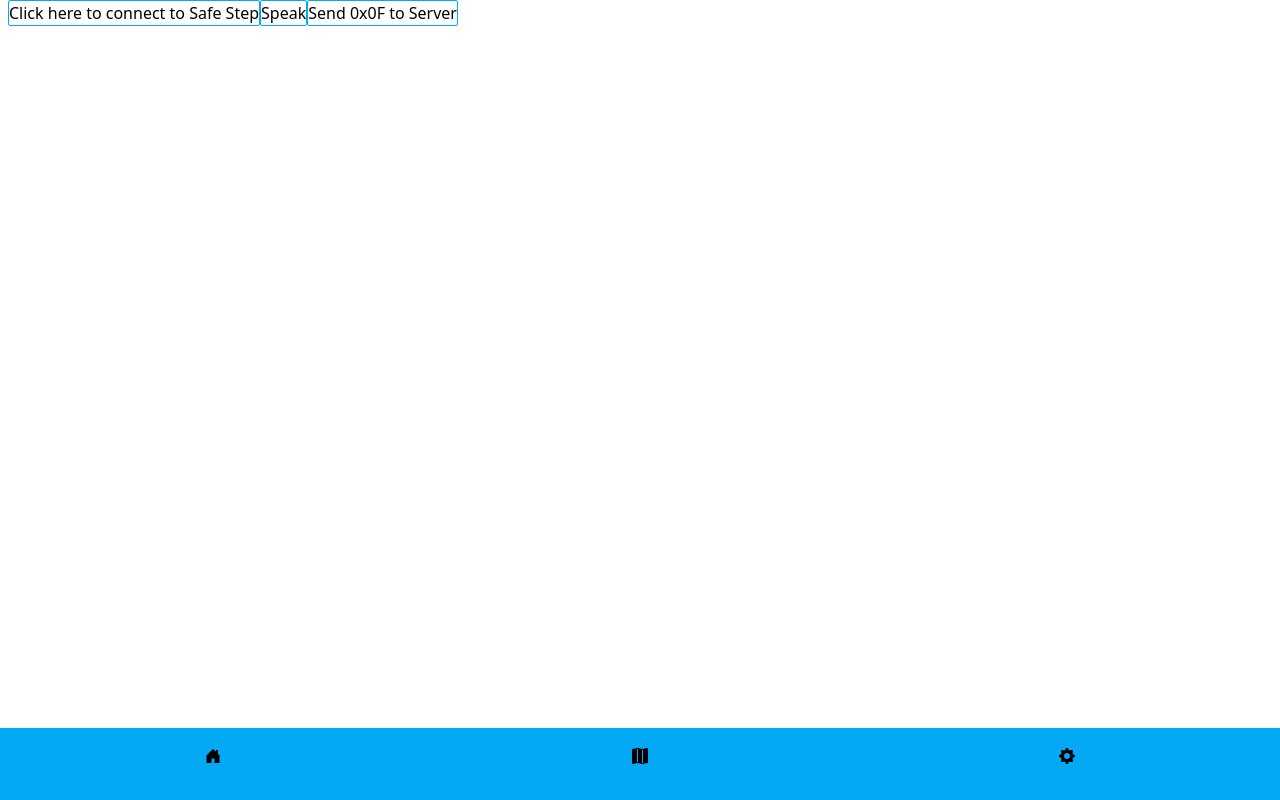
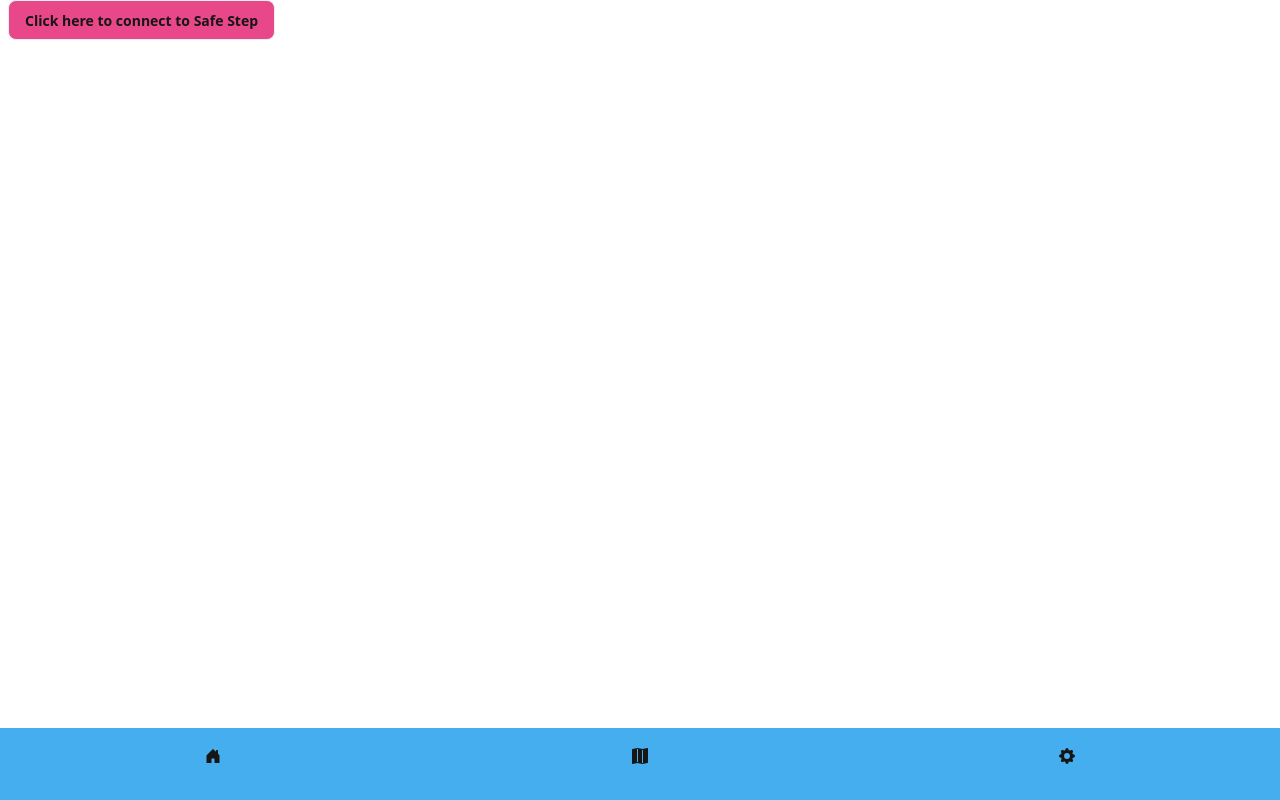
Before and after one commit to SafeStep-org/Safe-Step, a React (Vite) app in the folder Safe-Step-App/: page / in a window 1280 px wide. Built offline with nearby package versions, Linux system fonts and the light colour scheme.

Commit message:
created bt context

```diff
--- a/Safe-Step-App/package.json
+++ b/Safe-Step-App/package.json
@@ -24,6 +24,7 @@
     "@types/react": "^19.0.10",
     "@types/react-dom": "^19.0.4",
     "@vitejs/plugin-react": "^4.3.4",
+    "daisyui": "^5.0.18",
     "eslint": "^9.21.0",
     "eslint-plugin-react-hooks": "^5.1.0",
     "eslint-plugin-react-refresh": "^0.4.19",
--- /dev/null
+++ b/Safe-Step-App/src/components/BluetoothContext.jsx
@@ -0,0 +1,117 @@
+import { createContext, useContext, useState, useEffect } from "react";
+
+const BluetoothContext = createContext();
+
+export function useBluetooth() {
+  return useContext(BluetoothContext);
+}
+
+export function BluetoothProvider({ children }) {
+  const [device, setDevice] = useState(null);
+  const [server, setServer] = useState(null);
+  const [btConnected, setBTConnected] = useState(false);
+  const [btCharacteristic, setBTCharacteristic] = useState(null);
+
+  const connect = async () => {
+    try {
+      const chosenDevice = await navigator.bluetooth.requestDevice({
+        filters: [{ services: ["a07498ca-ad5b-474e-940d-16f1fbe7e8cd"] }],
+      });
+
+      const server = await device.gatt.connect();
+      const service = await server.getPrimaryService(
+        "a07498ca-ad5b-474e-940d-16f1fbe7e8cd"
+      );
+      const characteristic = await service.getCharacteristic(
+        "51ff12bb-3ed8-46e5-b4f9-d64e2fec021b"
+      );
+      console.log(`service: ${service}, characteristic ${characteristic}`);
+      setBTCharacteristic(characteristic);
+
+      await characteristic.startNotifications();
+      characteristic.addEventListener(
+        "characteristicvaluechanged",
+        handleNotification
+      );
+
+      // Create connection to server
+      await btCharacteristic.writeValueWithoutResponse(new Uint8Array([0x0f]));
+      console.log("Connected and listening for messages.");
+      setBTConnected(true);
+
+      chosenDevice.addEventListener("gattserverdisconnected", onDisconnected);
+    } catch (err) {
+      console.error("Bluetooth connection failed", err);
+    }
+  };
+
+  const handleNotification = (event) => {
+    const value = event.target.value;
+    const decoder = new TextDecoder("utf-8");
+    const messagePlainText = decoder.decode(value);
+
+    console.log(`recieved ${messagePlainText}`);
+
+    if (messagePlainText.length > 0) {
+      try {
+        const messageJSON = JSON.parse(messagePlainText);
+        handleJSON(messageJSON);
+      } catch {
+        console.error(`received not json message: ${messagePlainText}`);
+      }
+    }
+  };
+
+  function handleJSON(message) {
+    console.log(message);
+    if (message["speak"]) {
+      speak(message["speak"]);
+    } else if (message["message"]) {
+      console.log(message["message"]);
+    }
+  }
+
+  function speak(message) {
+    const utterance = new SpeechSynthesisUtterance(message);
+    utterance.voice = speechSynthesis.getVoices()[0];
+    speechSynthesis.speak(utterance);
+  }
+
+  const sendMessage = async (message) => {
+    console.log(`Sending ${message} to server...`);
+    await btCharacteristic.writeValueWithoutResponse(new Uint8Array(message));
+    console.log(`Sent ${message} to server!`);
+  };
+
+  const disconnect = () => {
+    if (device && device.gatt.connected) {
+      device.gatt.disconnect();
+    }
+  };
+
+  const onDisconnected = () => {
+    setIsConnected(false);
+    setDevice(null);
+    setServer(null);
+  };
+
+  useEffect(() => {
+    return () => {
+      // Clean up on unmount
+      if (device) {
+        device.removeEventListener("gattserverdisconnected", onDisconnected);
+        if (device.gatt.connected) {
+          device.gatt.disconnect();
+        }
+      }
+    };
+  }, [device]);
+
+  return (
+    <BluetoothContext.Provider
+      value={{ device, server, btConnected, connect, disconnect, sendMessage }}
+    >
+      {children}
+    </BluetoothContext.Provider>
+  );
+}
--- a/Safe-Step-App/src/index.css
+++ b/Safe-Step-App/src/index.css
@@ -1,13 +1,5 @@
 @import "tailwindcss";
 
-@theme {
-    --color-primary: #03A9F4;
-    --color-primary-light: #B3E5FC;
-    --color-primary-dark: #0288D1;
-
-    --color-accent: #FF4081;
-    --color-white: #FFFFFF;
-    --color-black: #000000;
-    --color-dark-grey: #757575
-    --color-light-grey: #BDBDBD;
+@plugin "daisyui" {
+    themes: cmyk --default;
 }
--- a/Safe-Step-App/src/main.jsx
+++ b/Safe-Step-App/src/main.jsx
@@ -1,13 +1,16 @@
-import { StrictMode } from 'react'
-import { createRoot } from 'react-dom/client'
-import { BrowserRouter } from 'react-router-dom'
-import './index.css'
-import App from './App.jsx'
+import { StrictMode } from "react";
+import { createRoot } from "react-dom/client";
+import { BrowserRouter } from "react-router-dom";
+import { BluetoothProvider } from "./components/BluetoothContext.jsx";
+import "./index.css";
+import App from "./App.jsx";
 
-createRoot(document.getElementById('root')).render(
-  <StrictMode>
-    <BrowserRouter>
-      <App />
-    </BrowserRouter>
-  </StrictMode>,
-)
+createRoot(document.getElementById("root")).render(
+  <BluetoothProvider>
+    <StrictMode>
+      <BrowserRouter>
+        <App />
+      </BrowserRouter>
+    </StrictMode>
+  </BluetoothProvider>
+);
--- a/Safe-Step-App/src/pages/Home.jsx
+++ b/Safe-Step-App/src/pages/Home.jsx
@@ -1,73 +1,39 @@
 import { useState } from "react";
 import NavBar from "../components/NavBar";
+import { useBluetooth } from "../components/BluetoothContext";
 
 function Home() {
-  const [btDevice, setBTDevice] = useState(null);
-  const [btCharacteristic, setBTCharacteristic] = useState(null);
-  const [btConnected, setBTConnected] = useState(false);
+  const { sendMessage, btConnected, connect } = useBluetooth();
+  const [messageToSend, setMessageToSend] = useState("");
 
-  const connectToSafeStep = async () => {
-    try {
-      console.log("Connecting to Safe Step...");
-
-      const device = await navigator.bluetooth.requestDevice({
-        filters: [{ services: ['a07498ca-ad5b-474e-940d-16f1fbe7e8cd'] }]
-      });
-
-      setBTConnected(true);
-      setBTDevice(device);
-      const server = await device.gatt.connect();
-      const service = await server.getPrimaryService('a07498ca-ad5b-474e-940d-16f1fbe7e8cd');
-      const characteristic = await service.getCharacteristic('51ff12bb-3ed8-46e5-b4f9-d64e2fec021b');
-      setBTCharacteristic(characteristic);
-
-      // Start notifications
-      await characteristic.startNotifications();
-      characteristic.addEventListener('characteristicvaluechanged', handleNotification);
-
-      console.log("Connected and listening for messages.");
-
-    } catch (error) {
-      console.error("Connection failed", error);
-    }
+  const handleMessageChange = (event) => {
+    setMessageToSend(event.target.value);
   };
-
-  const handleNotification = (event) => {
-    const value = event.target.value;
-    const decoder = new TextDecoder('utf-8');
-    const message = decoder.decode(value);
-    console.log("Received:", message);
-
-    // Optionally speak it!
-    const utterance = new SpeechSynthesisUtterance(message);
-    speechSynthesis.speak(utterance);
-  };
-
-
-  const sendMessage = async () => {
-    if (btCharacteristic) {
-      const message = new Uint8Array([0x0f]); // match what your server expects
-      await btCharacteristic.writeValue(message);
-      console.log("Sent 0x0F to server.");
-    }
-  };
-
-  const speak = () => {
-    const utterance = new SpeechSynthesisUtterance("Ethan Chambers I want you so bad please make me you baby girl");
-    utterance.voice = speechSynthesis.getVoices()[0]; // pick a voice
-    speechSynthesis.speak(utterance);
-  }
 
   return (
     <div className="flex flex-col h-screen justify-between">
       <main className="mb-auto mx-2">
-        <button type="button" onClick={connectToSafeStep} className="border border-primary rounded-xs">Click here to connect to Safe Step</button>
-        {btDevice && btDevice.name}
-        <button type="button" onClick={speak} className="border border-primary rounded-xs">Speak</button>
-        <button onClick={sendMessage} className="border border-primary rounded-xs">Send 0x0F to Server</button>
+        <button className="btn bg-secondary" onClick={connect}>
+          Click here to connect to Safe Step
+        </button>
+        {btConnected && (
+          <div>
+            <input
+              type="text"
+              onChange={handleMessageChange}
+              placeholder="Type message for server here"
+              className="input"
+            />
+            <button onClick={sendMessage} className="btn bg-secondary">
+              Send!
+            </button>
+          </div>
+        )}
       </main>
 
-      <footer><NavBar /></footer>
+      <footer>
+        <NavBar />
+      </footer>
     </div>
   );
 }
--- /dev/null
+++ b/Safe-Step-App/src/pages/HomeOG.jsx
@@ -0,0 +1,115 @@
+import { useState } from "react";
+import NavBar from "../components/NavBar";
+
+function Home() {
+  const [btCharacteristic, setBTCharacteristic] = useState(null);
+  const [messageToSend, setMessageToSend] = useState("");
+  const [btConnected, setBTConnected] = useState(false);
+
+  const connectToSafeStep = async () => {
+    try {
+      console.log("Connecting to Safe Step...");
+
+      const device = await navigator.bluetooth.requestDevice({
+        filters: [{ services: ["a07498ca-ad5b-474e-940d-16f1fbe7e8cd"] }],
+      });
+
+      const server = await device.gatt.connect();
+      const service = await server.getPrimaryService(
+        "a07498ca-ad5b-474e-940d-16f1fbe7e8cd"
+      );
+      const characteristic = await service.getCharacteristic(
+        "51ff12bb-3ed8-46e5-b4f9-d64e2fec021b"
+      );
+      console.log(`service: ${service}, characteristic ${characteristic}`);
+      setBTCharacteristic(characteristic);
+
+      // Start notifications
+      await characteristic.startNotifications();
+      characteristic.addEventListener(
+        "characteristicvaluechanged",
+        handleNotification
+      );
+
+      console.log("Connected and listening for messages.");
+      await sendMessage([0x0f]);
+      setBTConnected(true);
+    } catch (error) {
+      console.error("Connection failed", error);
+    }
+  };
+
+  const handleNotification = (event) => {
+    const value = event.target.value;
+    const decoder = new TextDecoder("utf-8");
+    const messagePlainText = decoder.decode(value);
+
+    console.log(`recieved ${messagePlainText}`);
+
+    if (messagePlainText.length > 0) {
+      try {
+        const messageJSON = JSON.parse(messagePlainText);
+        handleJSON(messageJSON);
+      } catch {
+        console.error(`received not json message: ${messagePlainText}`);
+      }
+    }
+  };
+
+  function handleJSON(message) {
+    console.log(message);
+    if (message["speak"]) {
+      speak(message["speak"]);
+    } else if (message["message"]) {
+      console.log(message["message"]);
+    }
+  }
+
+  function speak(message) {
+    const utterance = new SpeechSynthesisUtterance(message);
+    utterance.voice = speechSynthesis.getVoices()[0];
+    speechSynthesis.speak(utterance);
+  }
+
+  async function sendMessage() {
+    if (btCharacteristic) {
+      console.log(`Sending ${messageToSend} to server`);
+      const messageArr = new Uint8Array(message);
+      await btCharacteristic.writeValueWithoutResponse(messageArr);
+      console.log(`Sent ${messageToSend} to server.`);
+    }
+  }
+
+  const handleMessageChange = (event) => {
+    setMessageToSend(event.target.value);
+  };
+
+  return (
+    <div className="flex flex-col h-screen justify-between">
+      <main className="mb-auto mx-2">
+        <button onClick={connectToSafeStep} className="btn bg-secondary">
+          Click here to connect to Safe Step
+        </button>
+        {btConnected && (
+          <div>
+            <input
+              type="text"
+              onChange={handleMessageChange}
+              placeholder="Type message for server here"
+              className="input"
+            />
+            <button onClick={sendMessage} className="btn bg-secondary">
+              Send!
+            </button>
+          </div>
+        )}
+      </main>
+
+      <footer>
+        <NavBar />
+      </footer>
+    </div>
+  );
+}
+
+export default Home;
```
Also changed, not shown: 2 other files (tests, documents, lock files or other folders).
